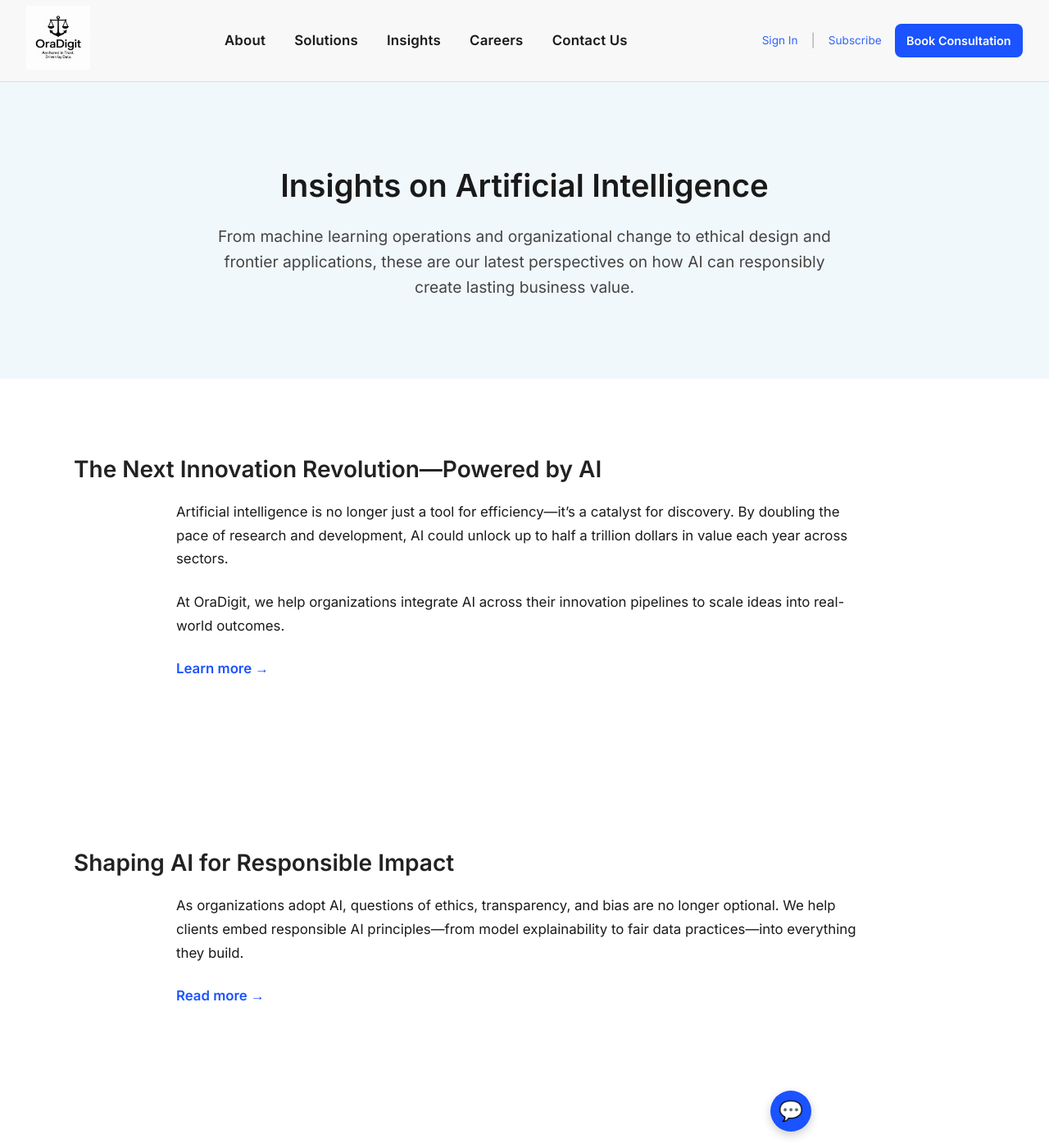
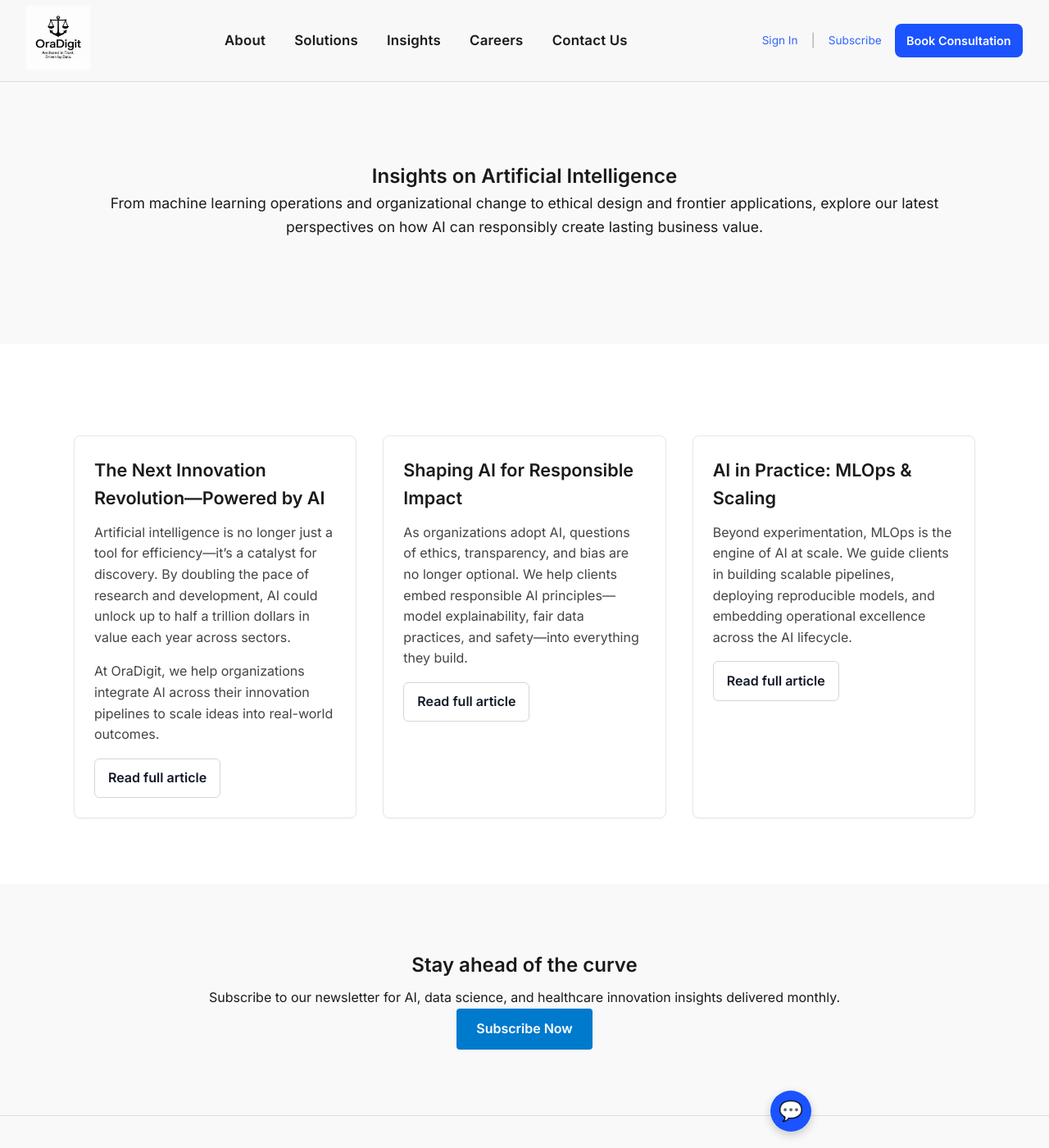
Before and after one commit to DataForSolution/oradigit-site, a Jekyll site: the page built from insights.html, in a window 1280 px wide and 1400 px high. Shown: the whole window at 82% size. Built offline with Jekyll 4.4.1, drawn with Linux system fonts in a browser that asks for light colours.

Commit message:
Revamp Insights page with professional layout, teaser cards, and styling

```diff
--- a/assets/css/style.css
+++ b/assets/css/style.css
@@ -1349,3 +1349,38 @@ textarea { resize:vertical; }
   .role-grid { grid-template-columns: repeat(3, 1fr); }
   .form-row { grid-template-columns: 1fr 1fr; }
 }
+/* Insights page */
+.insight-grid {
+  display: grid;
+  grid-template-columns: 1fr;
+  gap: 2rem;
+  margin-top: 2rem;
+}
+
+.insight-card {
+  border: 1px solid #e5e7eb;
+  border-radius: 8px;
+  padding: 1.5rem;
+  background: #fff;
+  box-shadow: 0 1px 3px rgba(0,0,0,0.04);
+}
+
+.insight-card h2 {
+  font-size: 1.35rem;
+  margin-bottom: 0.75rem;
+}
+
+.insight-card p {
+  color: #444;
+  margin-bottom: 1rem;
+}
+
+.insights-cta h2 {
+  margin-bottom: 0.5rem;
+}
+
+@media (min-width: 900px) {
+  .insight-grid {
+    grid-template-columns: repeat(3, 1fr);
+  }
+}
--- a/insights.html
+++ b/insights.html
@@ -2,46 +2,59 @@
 layout: default
 title: Insights
 permalink: /insights/
+description: OraDigit Insights – perspectives on AI in healthcare, responsible design, MLOps, and industry transformation.
 ---
 
-<section class="insights-hero">
-  <div class="container">
-    <h1>Insights on Artificial Intelligence</h1>
+<section class="hero light" aria-labelledby="insights-hero-title">
+  <div class="container" style="text-align:center;">
+    <h1 id="insights-hero-title">Insights on Artificial Intelligence</h1>
     <p class="lead">
-      From machine learning operations and organizational change to ethical design and frontier applications, these are our latest perspectives on how AI can responsibly create lasting business value.
+      From machine learning operations and organizational change to ethical design and frontier applications,
+      explore our latest perspectives on how AI can responsibly create lasting business value.
     </p>
   </div>
 </section>
 
-<section class="insights-section">
+<section class="insights-topics">
   <div class="container">
+    <div class="insight-grid">
+      <article class="insight-card">
         <h2>The Next Innovation Revolution—Powered by AI</h2>
         <p>
-      Artificial intelligence is no longer just a tool for efficiency—it’s a catalyst for discovery. By doubling the pace of research and development, AI could unlock up to half a trillion dollars in value each year across sectors.
+          Artificial intelligence is no longer just a tool for efficiency—it’s a catalyst for discovery.
+          By doubling the pace of research and development, AI could unlock up to half a trillion dollars in value each year across sectors.
         </p>
         <p>
           At OraDigit, we help organizations integrate AI across their innovation pipelines to scale ideas into real-world outcomes.
         </p>
-    <p class="read-more"><a href="#">Learn more →</a></p>
+        <a href="/insights/innovation-revolution/" class="btn btn-ghost">Read full article</a>
+      </article>
+
+      <article class="insight-card">
+        <h2>Shaping AI for Responsible Impact</h2>
+        <p>
+          As organizations adopt AI, questions of ethics, transparency, and bias are no longer optional.
+          We help clients embed responsible AI principles—model explainability, fair data practices, and safety—into everything they build.
+        </p>
+        <a href="/insights/responsible-ai/" class="btn btn-ghost">Read full article</a>
+      </article>
+
+      <article class="insight-card">
+        <h2>AI in Practice: MLOps & Scaling</h2>
+        <p>
+          Beyond experimentation, MLOps is the engine of AI at scale.
+          We guide clients in building scalable pipelines, deploying reproducible models, and embedding operational excellence across the AI lifecycle.
+        </p>
+        <a href="/insights/mlops-at-scale/" class="btn btn-ghost">Read full article</a>
+      </article>
+    </div>
   </div>
 </section>
 
-<section class="insights-section">
-  <div class="container">
-    <h2>Shaping AI for Responsible Impact</h2>
-    <p>
-      As organizations adopt AI, questions of ethics, transparency, and bias are no longer optional. We help clients embed responsible AI principles—from model explainability to fair data practices—into everything they build.
-    </p>
-    <p class="read-more"><a href="#">Read more →</a></p>
+<section class="insights-cta light">
+  <div class="container" style="text-align:center;">
+    <h2>Stay ahead of the curve</h2>
+    <p>Subscribe to our newsletter for AI, data science, and healthcare innovation insights delivered monthly.</p>
+    <a href="/subscribe/" class="btn">Subscribe Now</a>
   </div>
 </section>
-
-<section class="insights-section">
-  <div class="container">
-    <h2>AI in Practice: MLOps & Scaling</h2>
-    <p>
-      Beyond experimentation, MLOps is the engine of AI at scale. We guide clients in building scalable pipelines, deploying reproducible models, and embedding operational excellence across the AI lifecycle.
-    </p>
-    <p class="read-more"><a href="#">Read more →</a></p>
-  </div>
-</section>
```
Lines whose indentation alone changed are shown as unchanged.
